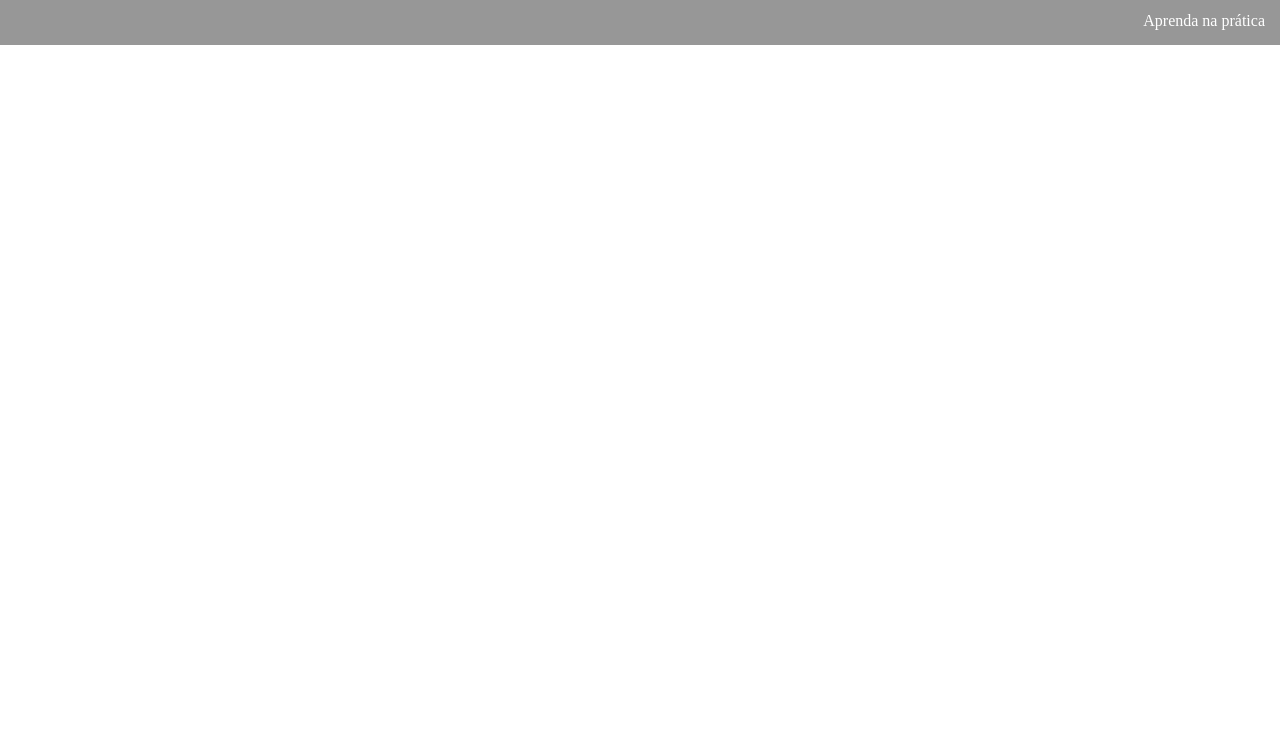
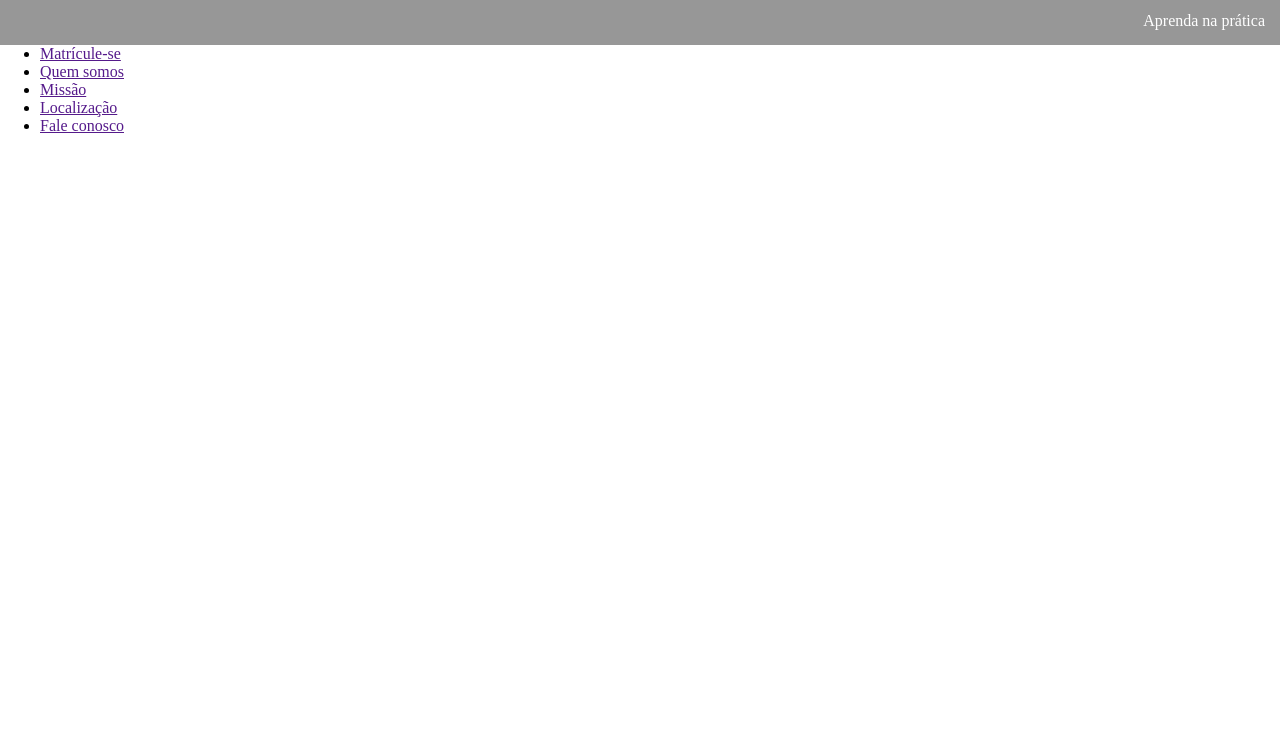
Before and after one commit to vinicius-rss/pwe, a plain HTML site: page lista14/index.html in a window 1280 px wide. Shown: the part 70-800 px from the top of the page. Drawn offline with Linux system fonts and the light colour scheme.

Commit message:
Update index.html

```diff
--- a/lista14/index.html
+++ b/lista14/index.html
@@ -15,6 +15,23 @@
     <header class="segundoHeader">
         <p>Aprenda na prática</p>
     </header>
+
+    <nav>
+        <ul>
+            <li><a href="" class="">Matrícule-se</a></li>
+            <li><a href="" class="">Quem somos</a></li>
+            <li><a href="" class="">Missão</a></li>
+            <li><a href="" class="">Localização</a></li>
+            <li><a href="" class="">Fale conosco</a></li>
+        </ul>
+    </nav>
+
+    <div>
+
+    </div>
+
+
+
 </body>
 
 </html>
```
